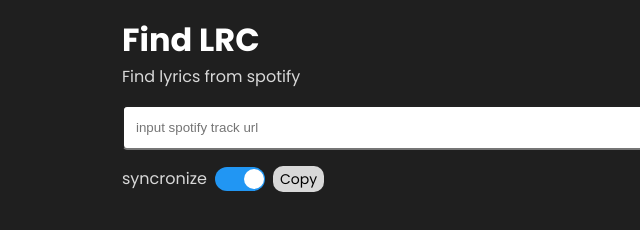
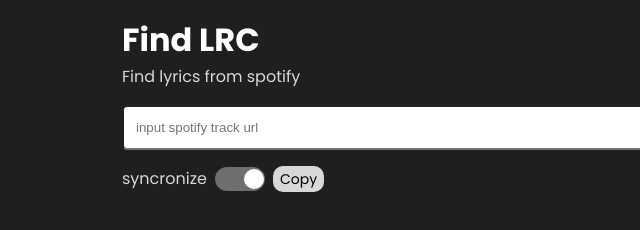
Before and after one commit to calcitgraphy/find-lrc, a plain HTML site: page index.html in a window 1280 px wide. Shown: the full height of the page, 0-640 px from the left. Drawn offline with Linux system fonts and the light colour scheme.

Commit message:
Update styles.css

```diff
--- a/styles.css
+++ b/styles.css
@@ -92,7 +92,7 @@ input[type=url] {
 }
 
 input:checked+.slider {
-  background-color: #2196F3;
+  background-color: #6f6f6f;
 }
 
 input:focus+.slider {
```
